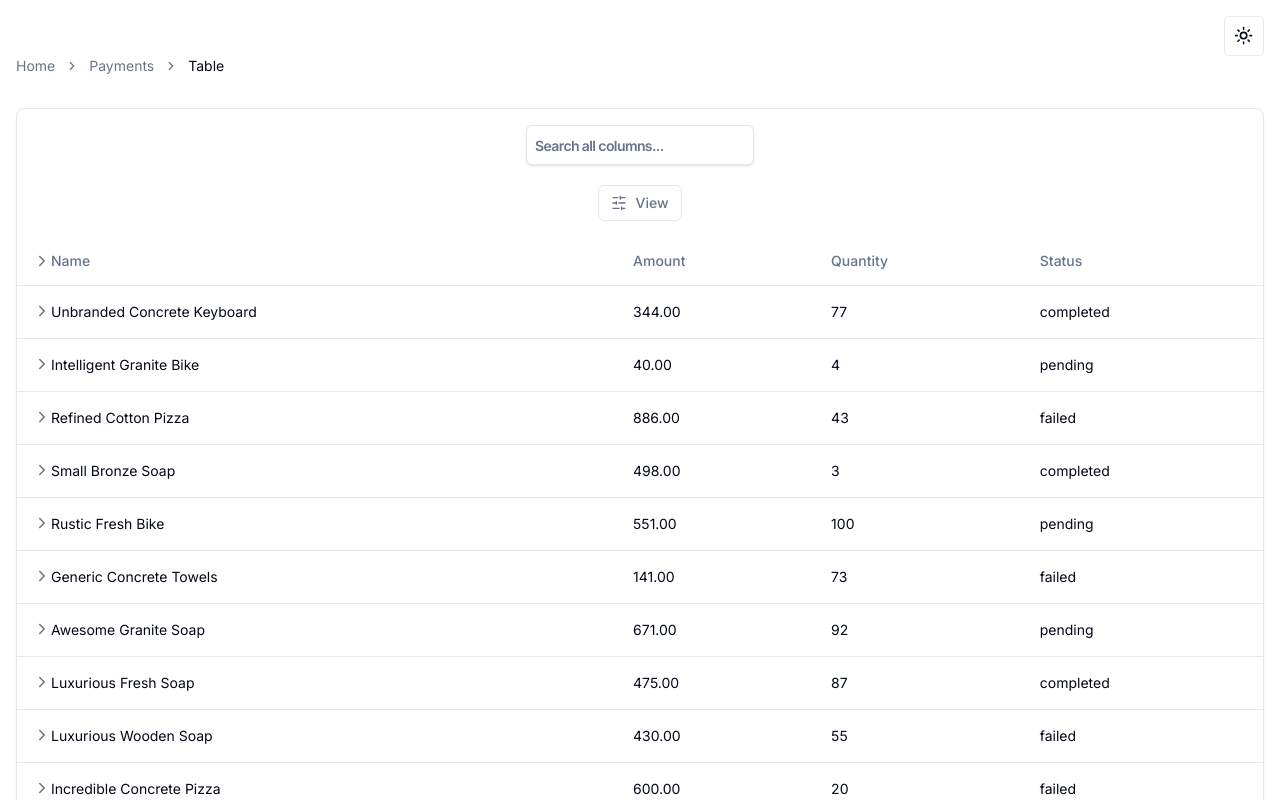
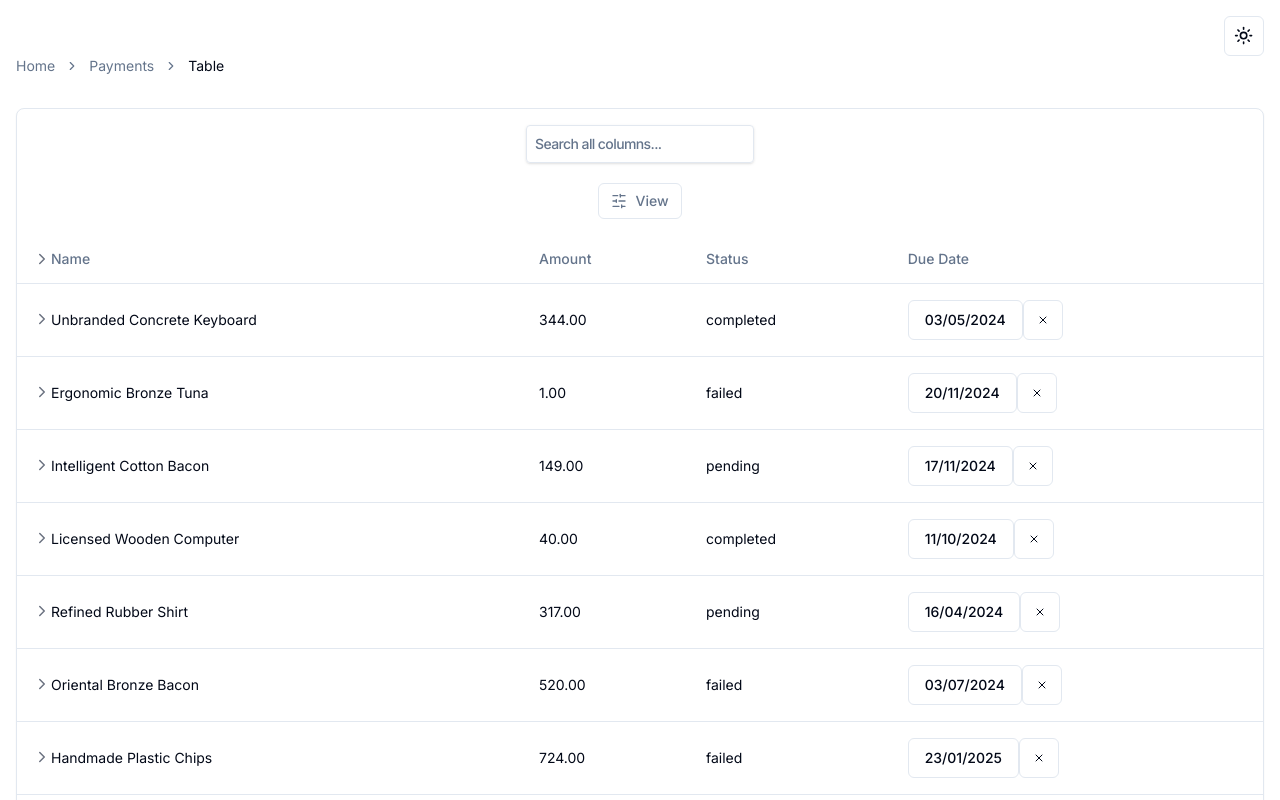
Before and after one commit to FyerBall/tables-, a Next.js app: page / in a window 1280 px wide. Shown: the top 800 px of the page. Built offline with nearby package versions, Linux system fonts and the light colour scheme.

Commit message:
Add date picker cell to table and  generate random due dates

```diff
--- a/package.json
+++ b/package.json
@@ -15,6 +15,7 @@
     "@radix-ui/react-select": "^2.0.0",
     "@radix-ui/react-slot": "^1.0.2",
     "@tanstack/react-table": "^8.14.0",
+    "@types/react-datepicker": "^6.2.0",
     "class-variance-authority": "^0.7.0",
     "clsx": "^2.1.0",
     "faker": "^6.6.6",
@@ -22,6 +23,7 @@
     "next": "14.1.4",
     "next-themes": "^0.3.0",
     "react": "^18",
+    "react-datepicker": "^6.5.0",
     "react-dom": "^18",
     "tailwind-merge": "^2.2.2",
     "tailwindcss-animate": "^1.0.7",
--- a/src/app/payments/makeData.ts
+++ b/src/app/payments/makeData.ts
@@ -24,6 +24,7 @@ export type Category = {
   amount: string
   quantity: number
   subRows?: SubCategory[]
+  dueDate: Date
   status: Status
 }
 
@@ -61,6 +62,7 @@ const newCategory = (): Category => {
       "failed",
       "pending",
     ])[0]!,
+    dueDate: faker.date.future(),
   }
 }
 
--- a/src/app/payments/tasks-columns.tsx
+++ b/src/app/payments/tasks-columns.tsx
@@ -2,7 +2,8 @@
 // TODO: [ ] use zod to validate the input
 // TODO: [ ] add math operations to the input. example: 2+2 = 4
 // TODO: [ ] resize the input to fit the content
-
+import DatePicker from "react-datepicker"
+import "react-datepicker/dist/react-datepicker.css"
 import {
   DropdownMenu,
   DropdownMenuContent,
@@ -20,10 +21,11 @@ import Actions from "./actions"
 import { Tasks } from "../page"
 import React, { HTMLProps, ReactNode, useState } from "react"
 import { Category } from "./makeData"
-import { ChevronDown, ChevronRight } from "lucide-react"
+import { Calendar, ChevronDown, ChevronRight, X } from "lucide-react"
 import { Input } from "@/components/ui/input"
 import { useDebounce } from "../hooks/use-debounce"
 import { Status } from "@/app/types"
+import { Button } from "@/components/ui/button"
 
 export const tasksColumns: ColumnDef<Tasks>[] = [
   {
@@ -301,19 +303,28 @@ export const categoryColumns: ColumnDef<Category>[] = [
     header: () => <span>Amount</span>,
     footer: (props) => props.column.id,
   },
-  {
-    accessorKey: "quantity",
-    header: () => "Quantity",
-    cell: ({ getValue, column, row }) => (
-      <InputCell row={row.original} value={getValue()} />
-    ),
-    footer: (props) => props.column.id,
-  },
+  // {
+  //   accessorKey: "quantity",
+  //   header: () => "Quantity",
+  //   cell: ({ getValue, column, row }) => (
+  //     <InputCell row={row.original} value={getValue()} />
+  //   ),
+  //   footer: (props) => props.column.id,
+  // },
   {
     accessorKey: "status",
     header: "Status",
     cell: ({ getValue, column, row }) => (
       <DropdownCell row={row.original} value={getValue()} />
+    ),
+    footer: (props) => props.column.id,
+  },
+
+  {
+    accessorKey: "dueDate",
+    header: "Due Date",
+    cell: ({ getValue, column, row }) => (
+      <DateCell row={row.original} value={getValue()} />
     ),
     footer: (props) => props.column.id,
   },
@@ -407,3 +418,74 @@ function DropdownCell({ row, value }: { row: Category; value: any }) {
     </DropdownMenu>
   )
 }
+
+interface DateCustomInputProps {
+  value: Date | string
+  clearData: () => void
+  onClick?: () => void
+}
+
+const DateCustomInput = React.forwardRef<
+  HTMLButtonElement,
+  DateCustomInputProps
+>(({ value, onClick, clearData }, ref) =>
+  value ? (
+    <div className="flex items-center">
+      <Button variant={"outline"} ref={ref} onClick={onClick}>
+        {value as ReactNode}
+      </Button>
+      <Button
+        variant={"outline"}
+        onClick={() => clearData()}
+        ref={ref}
+        size={"icon"}
+        style={{ cursor: "pointer" }}
+        title="Clear date"
+      >
+        <X size={12} />
+      </Button>
+    </div>
+  ) : (
+    <Button
+      variant={"outline"}
+      onClick={onClick}
+      ref={ref}
+      size={"icon"}
+      style={{ cursor: "pointer" }}
+      title="Clear date"
+    >
+      <Calendar className="text-gray-500" />
+    </Button>
+  )
+)
+
+DateCustomInput.displayName = "DateCustomInput"
+
+function DateCell({ row, value }: { row: Category; value: any }) {
+  const [inputValue, setInputValue] = useState(value)
+
+  const handleUpdate = useDebounce((value: string) => {
+    console.log("update", value)
+    console.log("id", row.id)
+  }, 500)
+
+  const handleChange = (date: any) => {
+    setInputValue(date)
+    handleUpdate(date)
+  }
+
+  const clearData = () => {
+    setInputValue("")
+    handleUpdate("")
+  }
+
+  return (
+    <DatePicker
+      wrapperClassName=""
+      dateFormat={"dd/MM/yyyy"}
+      selected={inputValue}
+      onChange={handleChange}
+      customInput={<DateCustomInput value={inputValue} clearData={clearData} />}
+    />
+  )
+}
--- a/src/components/ui/input.tsx
+++ b/src/components/ui/input.tsx
@@ -5,7 +5,8 @@ import { cva, type VariantProps } from "class-variance-authority"
 import { Slot } from "@radix-ui/react-slot"
 
 const inputVariants = cva(
-  "flex w-full rounded-md bg-background h-10 px-3 py-2 text-sm ",
+  // flex w-full rounded-md bg-background h-10 px-3 py-2 text-sm
+  "p-3 py-4 flex items-center justify-between gap-2 border rounded-sm bg-transparent text-sm font-medium placeholder-text-muted-foreground focus-visible:outline-none focus-visible:ring-2 focus-visible:ring-ring focus-visible:ring-offset-2 disabled:cursor-not-allowed disabled:opacity-50",
   {
     variants: {
       variant: {
@@ -13,7 +14,7 @@ const inputVariants = cva(
           "border border-input ring-offset-background file:border-0 file:bg-transparent file:text-sm file:font-medium placeholder:text-muted-foreground focus-visible:outline-none focus-visible:ring-2 focus-visible:ring-ring focus-visible:ring-offset-2 disabled:cursor-not-allowed disabled:opacity-50",
         cell: "",
         destructive: "",
-        outline: "",
+        outline: "flex items-center  ",
       },
     },
     defaultVariants: {
```
Also changed, not shown: 1 other file (tests, documents, lock files or other folders).
